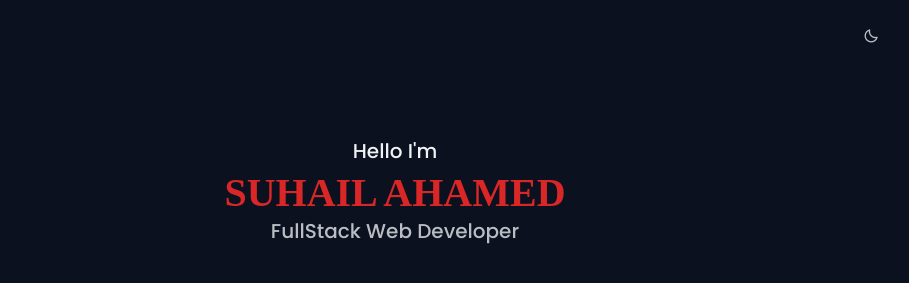
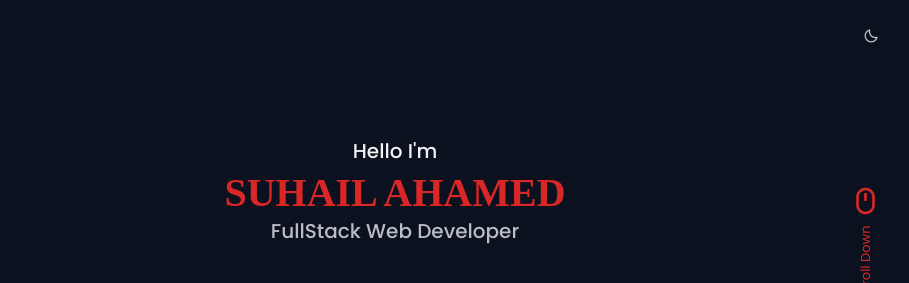
Before and after one commit to SuhailAhamed29/PORT, a plain HTML site: page index.html in a window 1280 px wide. Shown: the top 283 px of the page, 245-1154 px from the left. Drawn offline with nearby package versions, Linux system fonts and the light colour scheme.

Commit message:
added scolll bar

```diff
--- a/assets/css/styles.css
+++ b/assets/css/styles.css
@@ -397,7 +397,7 @@ body.light-theme {
   transform: rotate(90deg) translate(16px, 4px);
 }
 
-/* .home__scroll {
+.home__scroll {
   color: var(--first-color);
   right: -1.5rem;
   bottom: 4rem;
@@ -413,7 +413,7 @@ body.light-theme {
 .home__scroll-name {
   font-size: var(--smaller-font-size);
   transform: rotate(-90deg);
-} */
+}
 
 /*=============== BUTTONS ===============*/
 .button {
```
Also changed, not shown: index.html (+2 -2 lines).
